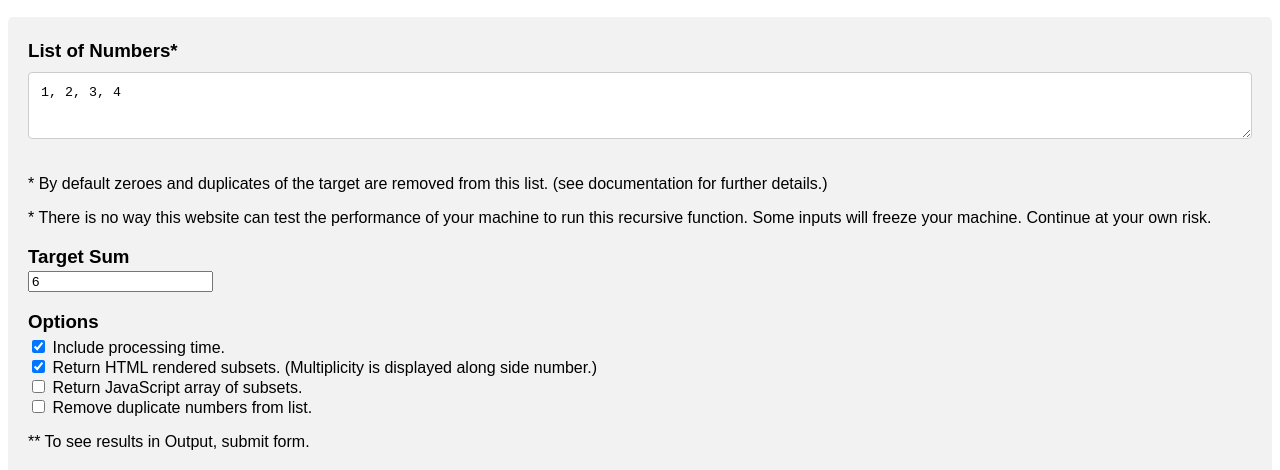
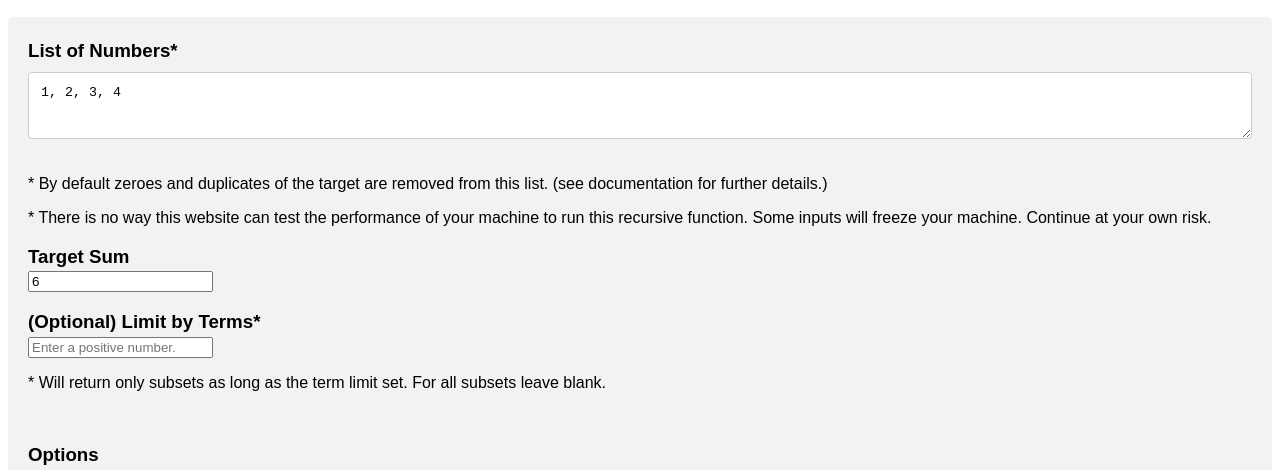
Before and after one commit to chaperise/subset-sum-solver, a website with bundled scripts: page index.html in a window 1280 px wide. Shown: the part 315-785 px from the top of the page. Built offline with nearby package versions, Linux system fonts and the light colour scheme.

Commit message:
Add files via upload
Add limiting results by length of subset.

```diff
--- a/index.html
+++ b/index.html
@@ -5,7 +5,7 @@
 	<title>Subset Sum Solver - A fast and small subset sum solver (finder). Given a multiset (or set) of positive, negative, or decimal numbers SSP Solver will find all solution subsets that equal a target number. From Armirage OSS.</title>
 	<meta http-equiv="content-type" content="text/html; charset=utf-8">
 
-	<meta name="title" content="Subset Sum Solver - v1.0.3">
+	<meta name="title" content="Subset Sum Solver">
 	<meta name="author" content="Clint Mulligan">
 	<meta name="subject" content="Given a multiset or set of positive, negative, or decimal numbers; this JavaScript code will find all subsets that equal the target. Super fast and small.">
 	<meta name="description" content="Test run the Subset Sum Solver yourself on this example webpage. The Math and code will execute within your browser on your machine.">
@@ -72,6 +72,16 @@
 				required>
 			<br>
 
+			<label for="inputTarget">(Optional) Limit by Terms*</label>
+			<input
+				id="inputTerms"
+				name="input-terms"
+				title="Enter a number (positive)."
+				pattern="^[1-9]\d*$"
+				placeholder="Enter a positive number.">
+				<p>* Will return only subsets as long as the term limit set. For all subsets leave blank.</p>
+			<br>
+
 			<label for="inputTarget">Options</label>
 			<input type="checkbox" name="returnTime" value="true" checked> Include processing time.<br>
 			<input type="checkbox" name="returnHTML" value="true" checked> Return HTML rendered subsets. (Multiplicity is displayed along side number.)<br>
```
